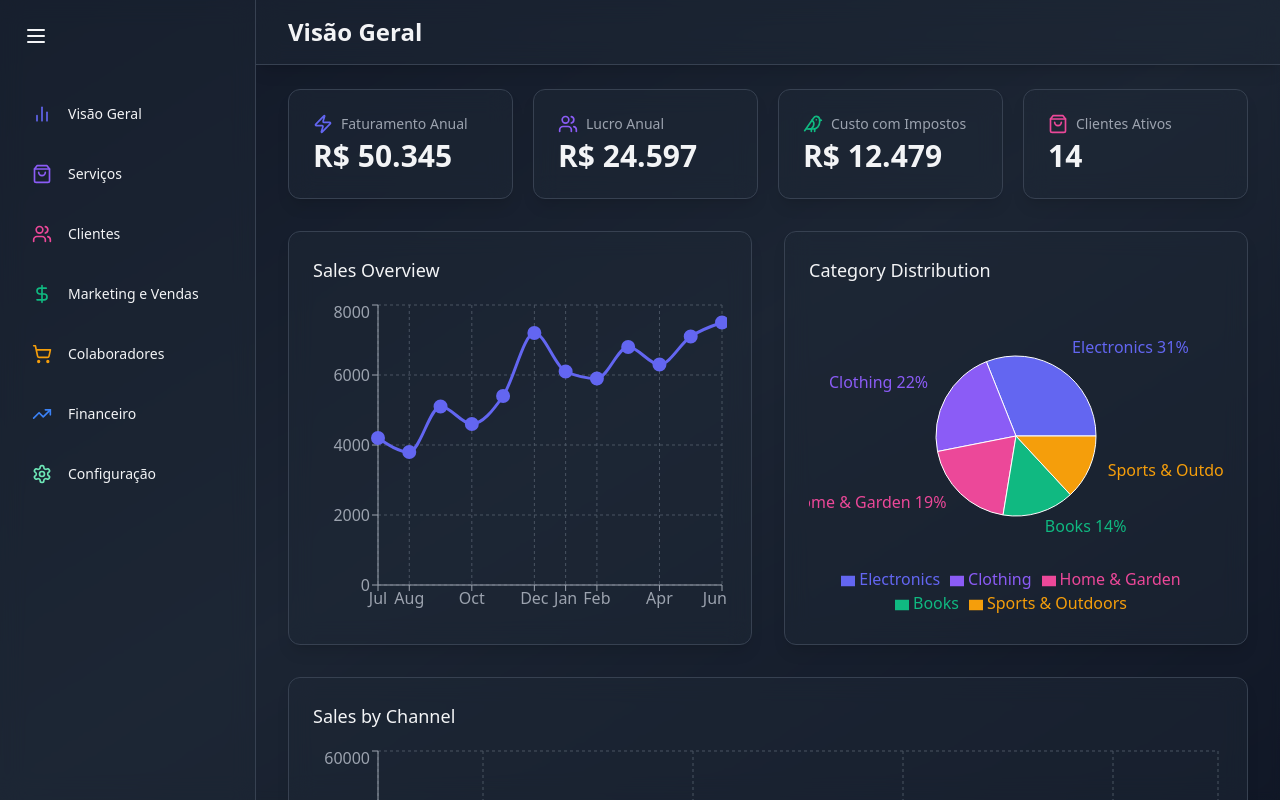
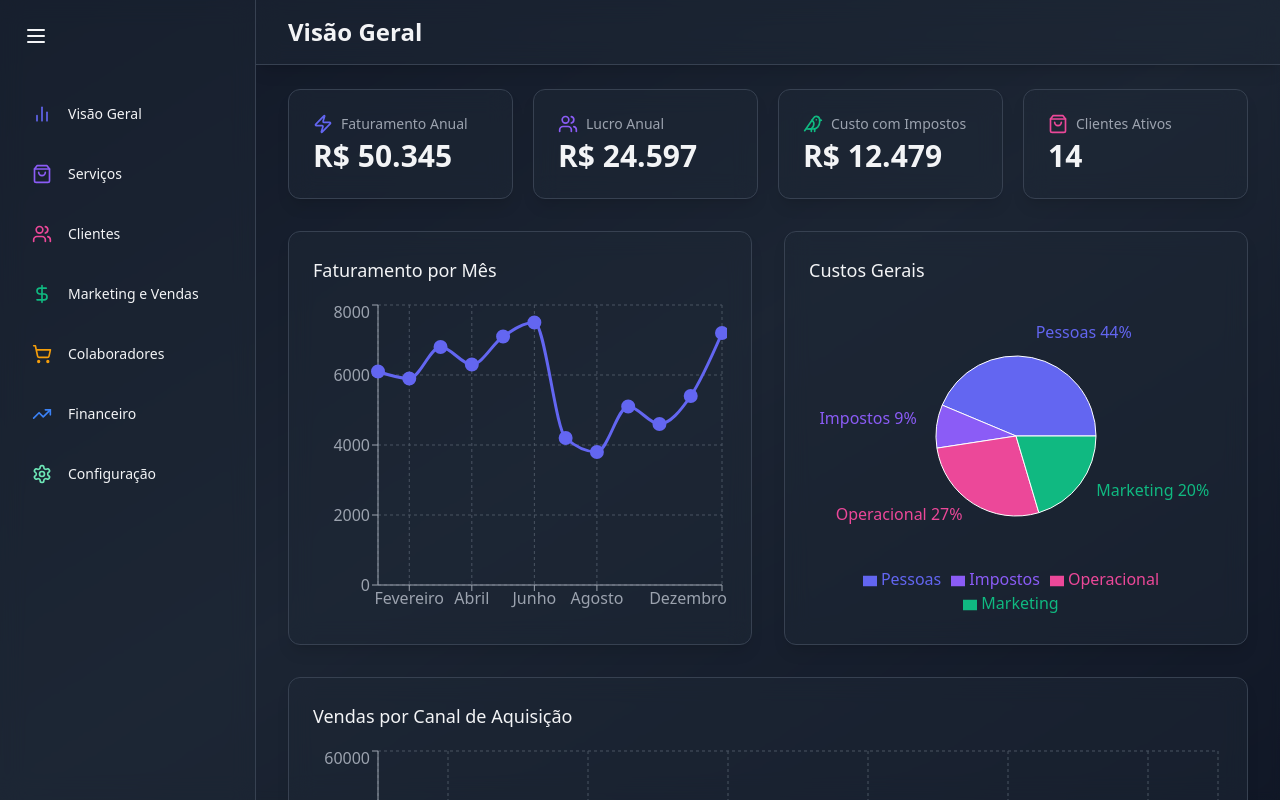
Before and after one commit to thepatroa/patroa, a React (Vite) app in the folder frontend/: page / in a window 1280 px wide. Built offline with nearby package versions, Linux system fonts and the light colour scheme.

Commit message:
fix: 🦁 finaliza visao geral

```diff
--- a/frontend/src/components/overview/CategoryDistributionChart.jsx
+++ b/frontend/src/components/overview/CategoryDistributionChart.jsx
@@ -2,11 +2,10 @@ import { motion } from "framer-motion";
 import { PieChart, Pie, Cell, Tooltip, ResponsiveContainer, Legend } from "recharts";
 
 const categoryData = [
-	{ name: "Electronics", value: 4500 },
-	{ name: "Clothing", value: 3200 },
-	{ name: "Home & Garden", value: 2800 },
-	{ name: "Books", value: 2100 },
-	{ name: "Sports & Outdoors", value: 1900 },
+	{ name: "Pessoas", value: 4500 },
+	{ name: "Impostos", value: 900 },
+	{ name: "Operacional", value: 2800 },
+	{ name: "Marketing", value: 2100 },
 ];
 
 const COLORS = ["#6366F1", "#8B5CF6", "#EC4899", "#10B981", "#F59E0B"];
@@ -19,7 +18,7 @@ const CategoryDistributionChart = () => {
 			animate={{ opacity: 1, y: 0 }}
 			transition={{ delay: 0.3 }}
 		>
-			<h2 className='text-lg font-medium mb-4 text-gray-100'>Category Distribution</h2>
+			<h2 className='text-lg font-medium mb-4 text-gray-100'>Custos Gerais</h2>
 			<div className='h-80'>
 				<ResponsiveContainer width={"100%"} height={"100%"}>
 					<PieChart>
--- a/frontend/src/components/overview/SalesChannelChart.jsx
+++ b/frontend/src/components/overview/SalesChannelChart.jsx
@@ -4,10 +4,12 @@ import { BarChart, Bar, XAxis, YAxis, CartesianGrid, Tooltip, ResponsiveContaine
 const COLORS = ["#6366F1", "#8B5CF6", "#EC4899", "#10B981", "#F59E0B"];
 
 const SALES_CHANNEL_DATA = [
-	{ name: "Website", value: 45600 },
-	{ name: "Mobile App", value: 38200 },
-	{ name: "Marketplace", value: 29800 },
-	{ name: "Social Media", value: 18700 },
+	{ name: "Indicação", faturamento: 45600 },
+	{ name: "Site", faturamento: 38200 },
+	{ name: "Instagram", faturamento: 29800 },
+	{ name: "TikTok", faturamento: 18700 },
+	{ name: "Ligação Fria", faturamento: 45000 },
+	{ name: "E-mail ", faturamento: 15000 },
 ];
 
 const SalesChannelChart = () => {
@@ -18,7 +20,7 @@ const SalesChannelChart = () => {
 			animate={{ opacity: 1, y: 0 }}
 			transition={{ delay: 0.4 }}
 		>
-			<h2 className='text-lg font-medium mb-4 text-gray-100'>Sales by Channel</h2>
+			<h2 className='text-lg font-medium mb-4 text-gray-100'>Vendas por Canal de Aquisição</h2>
 
 			<div className='h-80'>
 				<ResponsiveContainer>
@@ -34,7 +36,7 @@ const SalesChannelChart = () => {
 							itemStyle={{ color: "#E5E7EB" }}
 						/>
 						<Legend />
-						<Bar dataKey={"value"} fill='#8884d8'>
+						<Bar dataKey={"faturamento"} fill='#8884d8'>
 							{SALES_CHANNEL_DATA.map((entry, index) => (
 								<Cell key={`cell-${index}`} fill={COLORS[index % COLORS.length]} />
 							))}
--- a/frontend/src/components/overview/SalesOverviewChart.jsx
+++ b/frontend/src/components/overview/SalesOverviewChart.jsx
@@ -2,18 +2,18 @@ import { LineChart, Line, XAxis, YAxis, CartesianGrid, Tooltip, ResponsiveContai
 import { motion } from "framer-motion";
 
 const salesData = [
-	{ name: "Jul", sales: 4200 },
-	{ name: "Aug", sales: 3800 },
-	{ name: "Sep", sales: 5100 },
-	{ name: "Oct", sales: 4600 },
-	{ name: "Nov", sales: 5400 },
-	{ name: "Dec", sales: 7200 },
-	{ name: "Jan", sales: 6100 },
-	{ name: "Feb", sales: 5900 },
-	{ name: "Mar", sales: 6800 },
-	{ name: "Apr", sales: 6300 },
-	{ name: "May", sales: 7100 },
-	{ name: "Jun", sales: 7500 },
+	{ name: "Janeiro", faturamento: 6100 },
+	{ name: "Fevereiro", faturamento: 5900 },
+	{ name: "Março", faturamento: 6800 },
+	{ name: "Abril", faturamento: 6300 },
+	{ name: "Maio", faturamento: 7100 },
+	{ name: "Junho", faturamento: 7500 },
+	{ name: "Julho", faturamento: 4200 },
+	{ name: "Agosto", faturamento: 3800 },
+	{ name: "Setembro", faturamento: 5100 },
+	{ name: "Outubro", faturamento: 4600 },
+	{ name: "Novembro", faturamento: 5400 },
+	{ name: "Dezembro", faturamento: 7200 },
 ];
 
 const SalesOverviewChart = () => {
@@ -24,7 +24,7 @@ const SalesOverviewChart = () => {
 			animate={{ opacity: 1, y: 0 }}
 			transition={{ delay: 0.2 }}
 		>
-			<h2 className='text-lg font-medium mb-4 text-gray-100'>Sales Overview</h2>
+			<h2 className='text-lg font-medium mb-4 text-gray-100'>Faturamento por Mês</h2>
 
 			<div className='h-80'>
 				<ResponsiveContainer width={"100%"} height={"100%"}>
@@ -41,7 +41,7 @@ const SalesOverviewChart = () => {
 						/>
 						<Line
 							type='monotone'
-							dataKey='sales'
+							dataKey='faturamento'
 							stroke='#6366F1'
 							strokeWidth={3}
 							dot={{ fill: "#6366F1", strokeWidth: 2, r: 6 }}
--- a/frontend/src/components/sales/SalesOverviewChart.jsx
+++ b/frontend/src/components/sales/SalesOverviewChart.jsx
@@ -23,7 +23,7 @@ const SalesOverviewChart = () => {
 			transition={{ delay: 0.2 }}
 		>
 			<div className='flex items-center justify-between mb-6'>
-				<h2 className='text-xl font-semibold text-gray-100'>Sales Overview</h2>
+				<h2 className='text-xl font-semibold text-gray-100'>Faturamento por Mês</h2>
 
 				<select
 					className='bg-gray-700 text-white rounded-md px-3 py-1 focus:outline-none focus:ring-2
```
